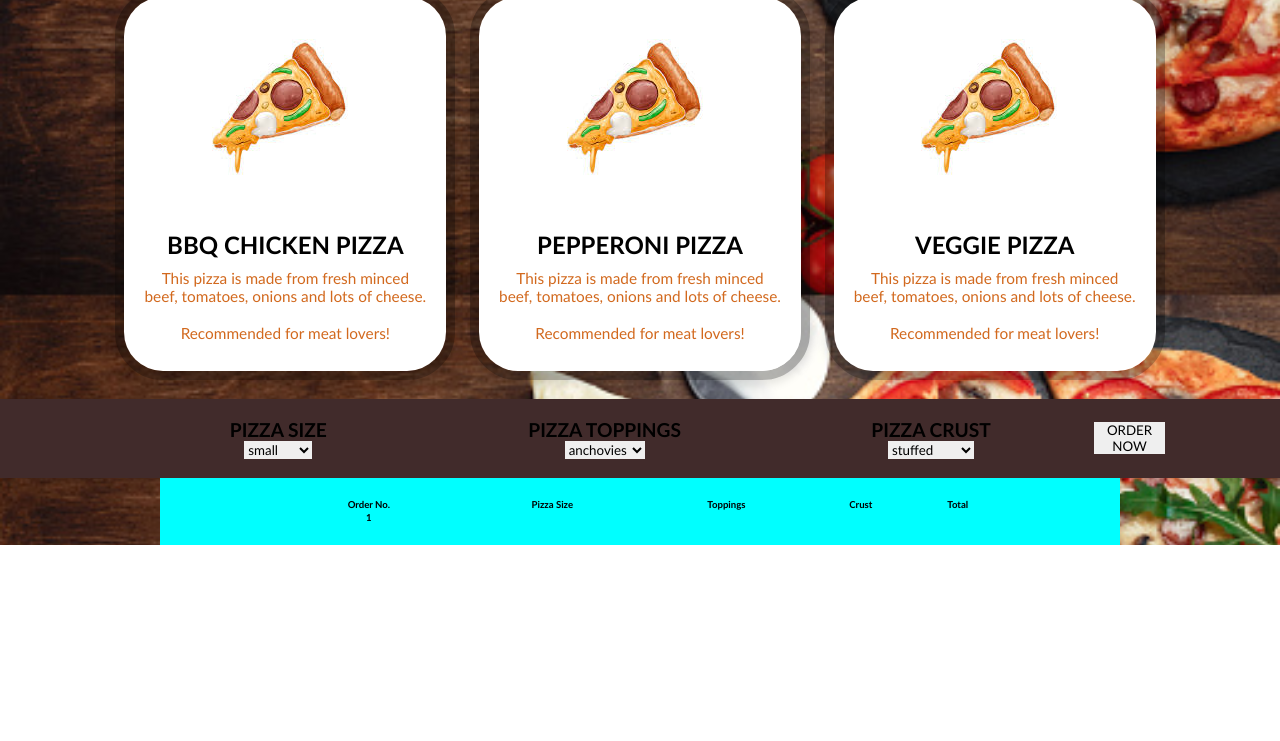
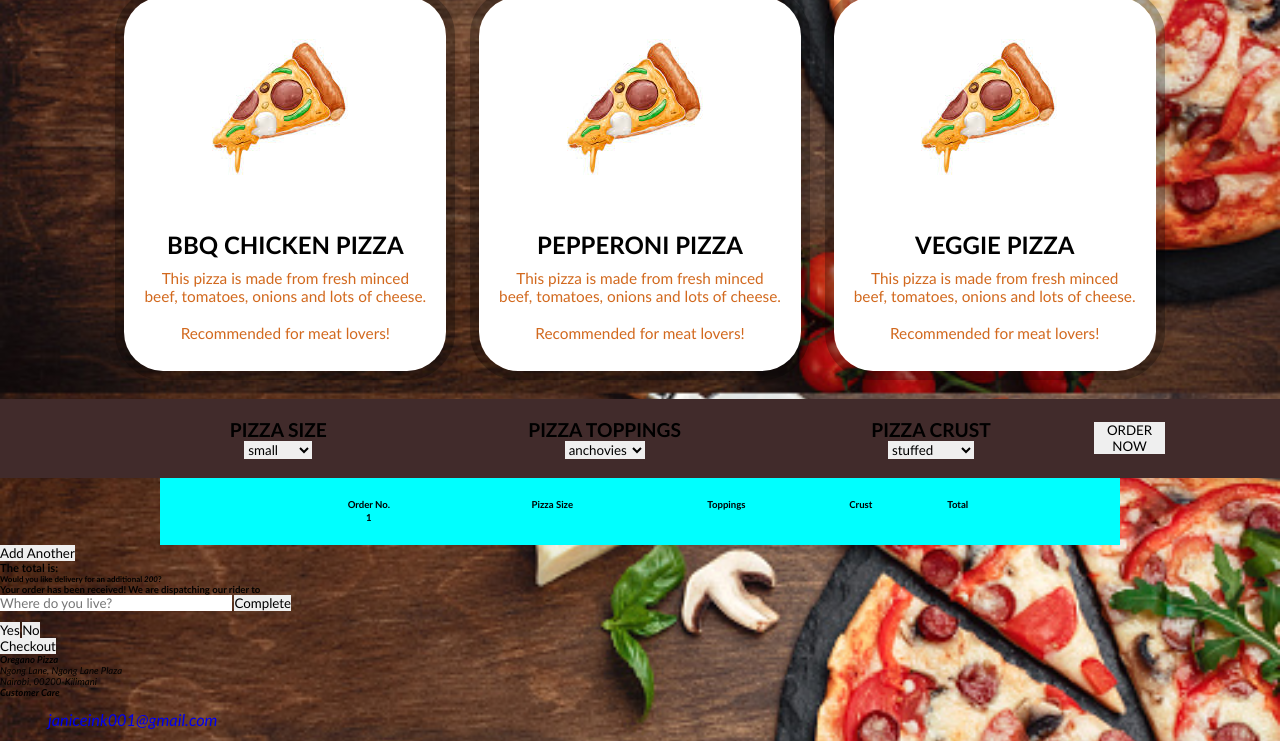
Before and after one commit to AshleyMugure/pizza-palace, a plain HTML site: page index.html in a window 1280 px wide. Shown: the part 807-1548 px from the top of the page. Before the commit the page ends 1352 px from the top, so only its background shows below. Drawn offline with Linux system fonts and the light colour scheme; files whose address does not match are found by name.

Commit message:
add additional info for collecting data

```diff
--- a/index.html
+++ b/index.html
@@ -171,6 +171,42 @@
     </table>
     <!-------table------->
 
+    <div class="additional-buttons">
+      <div class="text-center">
+        <button class="btn btn-info add-pizza" type="submit">Add Another</button>
+        <div class="additional-info">
+          <h3>The total is: <span></span></h3>
+          <h5>Would you like delivery for an additional <em>200</em>?</h5>
+          <h4>Your order has been received! We are dispatching our rider to <span></span></h4>
+          <div class="location text-center">
+            <input type="text" size="30" placeholder="Where do you live?" required />
+            <button class="btn btn-info complete" type="submit">Complete</button>
+          </div>
+        </div>
+        <br>
+        <button class="btn btn-info yes" type="submit">Yes</button>
+        <button class="btn btn-info no" type="submit">No</button>
+      </div>
+      <div class="text-right">
+        <button class="btn btn-info check-out" type="submit">Checkout</button>
+      </div>
+    </div>
+
+    <div class="text-center">
+      <address id="contact">
+        <strong>Oregano Pizza</strong><br>
+        Ngong Lane, Ngong Lane Plaza<br>
+        Nairobi, 00200-Kilimani<br>
+      </address>
+
+      <address>
+        <strong>Customer Care</strong><br>
+        <a href="mailto:janiceink001@gmail.com">janiceink001@gmail.com</a>
+      </address>
+    </div>
+  </div>
+
+
     <script src="js/scripts.js" async defer></script>
     <script src="https://use.fontawesome.com/45c017aff6.js"></script>
   </body>
--- a/js/scripts.js
+++ b/js/scripts.js
@@ -1,7 +1,5 @@
-let menu = document.querySelector('#menu-bar');
-let navbar = document.querySelector('.navbar')
+$(document).ready(function() {
 
-menu.onclick = () =>{
-  menu.classList.toggle('bar');
+  $("table").hide();
 
-}
+})
```
